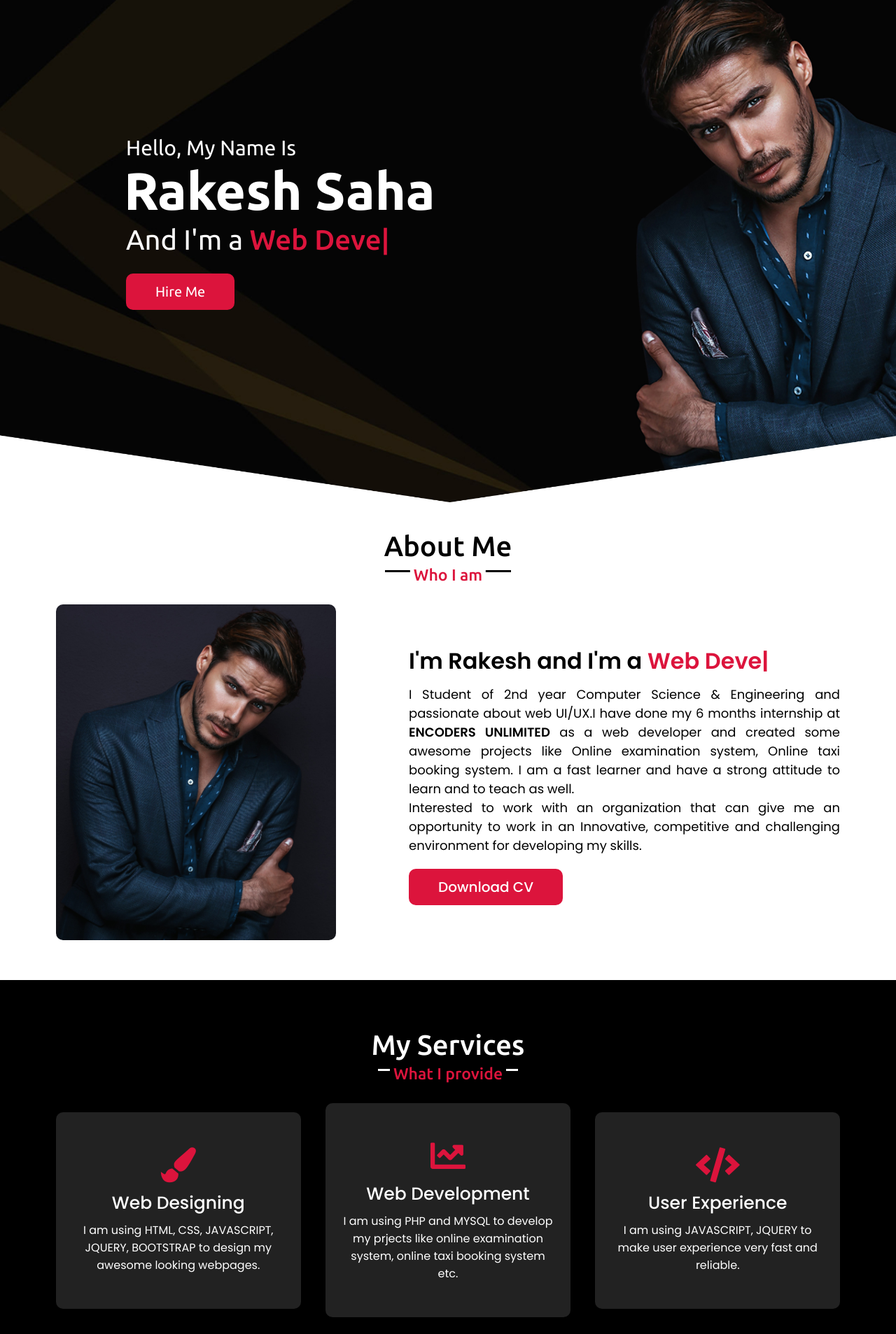
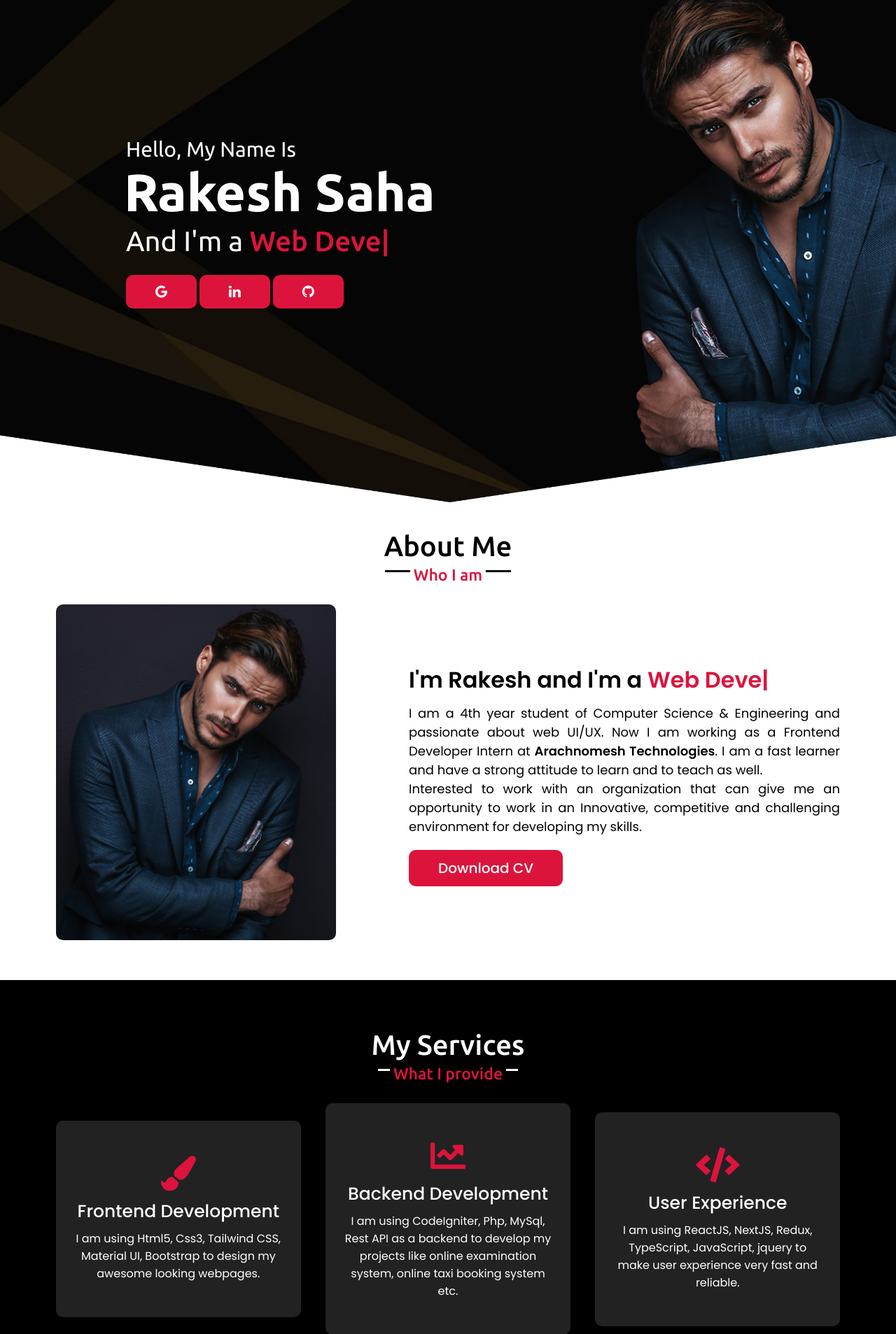
Before and after one commit to rakesh87550/portfolio-website, a PHP site: page / in a window 1280 px wide. Shown: the part 82-1989 px from the top of the page at 70% size. Run offline with PHP 8.4, Linux system fonts and the light colour scheme; some web fonts are replaced.

Commit message:
some changes are done

```diff
--- a/index.php
+++ b/index.php
@@ -2,16 +2,14 @@
 // database connection
 $conn = mysqli_connect("localhost", "root", "", "portfolio") or mysqli_errno($conn);
 $msg = "";
-    if(isset($_POST['submit']))
-    {
+if (isset($_POST['submit'])) {
     $name = mysqli_real_escape_string($conn, $_POST['name']);
     $email = mysqli_real_escape_string($conn, $_POST['email']);
     $subject = mysqli_real_escape_string($conn, $_POST['subject']);
     $message = mysqli_real_escape_string($conn, $_POST['message']);
 
     $sql = "INSERT INTO contact(name, email, subject, msg)VALUES('$name', '$email', '$subject', '$message')";
-        if(mysqli_query($conn, $sql))
-        {
+    if (mysqli_query($conn, $sql)) {
         $msg = "Successfully sent message";
     }
 }
@@ -19,6 +17,7 @@
 
 <!DOCTYPE html>
 <html lang="en">
+
 <head>
     <meta charset="UTF-8">
     <meta http-equiv="X-UA-Compatible" content="IE=edge">
@@ -28,6 +27,7 @@
     <link rel="stylesheet" href="style.css">
     <!-- font awesome -->
     <link rel="stylesheet" href="https://cdnjs.cloudflare.com/ajax/libs/font-awesome/5.15.3/css/all.min.css">
+    <link rel="stylesheet" href="https://cdnjs.cloudflare.com/ajax/libs/font-awesome/4.7.0/css/font-awesome.min.css">
     <!-- jquery cdn -->
     <script src="https://code.jquery.com/jquery-3.6.0.min.js"></script>
     <!-- typed script -->
@@ -37,8 +37,9 @@
     <!-- owl carousel script -->
     <script src="https://cdnjs.cloudflare.com/ajax/libs/OwlCarousel2/2.3.4/owl.carousel.min.js"></script>
     <!-- owl carousel cdn -->
-    <link rel="stylesheet" href="https://cdnjs.cloudflare.com/ajax/libs/OwlCarousel2/2.3.4/assets/owl.carousel.min.css"/>
+    <link rel="stylesheet" href="https://cdnjs.cloudflare.com/ajax/libs/OwlCarousel2/2.3.4/assets/owl.carousel.min.css" />
 </head>
+
 <body>
     <!-- scroll top button -->
     <div class="scroll-up-btn">
@@ -49,11 +50,13 @@
     <nav class="navbar">
         <div class="max-width">
             <ul class="menu1">
-                <li><a href="http://rakeshsaha.unaux.com/">Home</a></li>
+                <li><a href="index.php">Home</a></li>
                 <li><a href="#about">About</a></li>
                 <li><a href="#services">Services</a></li>
             </ul>
-            <div class="logo"><a href="http://rakeshsaha.unaux.com/"><<span>Rakesh Saha</span>/></a></div>
+            <div class="logo"><a href="http://rakeshsaha.unaux.com/">
+                    <<span>Rakesh Saha</span>/>
+                </a></div>
             <ul class="menu2">
                 <li><a href="#skills">Skills</a></li>
                 <li><a href="#projects">Projects</a></li>
@@ -73,7 +76,14 @@
                 <div class="text-1">Hello, My Name Is</div>
                 <div class="text-2">Rakesh Saha</div>
                 <div class="text-3">And I'm a <span class="typing"></span></div>
-                <a href="https://www.linkedin.com/in/rakesh-saha-30a427211/" target="_blank">Hire Me</a>
+                <!-- <a href="https://www.linkedin.com/in/rakesh-saha-30a427211/" target="_blank" class="hire_button">Hire Me</a> -->
+
+                <!-- start social links -->
+                <div class="social_icons">
+                    <a href="https://drive.google.com/file/d/1iRUwzQ6LUv0FYqSSd2DLIgLsRMyierR6/view?usp=sharing" target="_blank" class="fa fa-google"></a>
+                    <a href="https://www.linkedin.com/in/rakesh-saha-30a427211/" target="_blank" class="fa fa-linkedin"></a>
+                    <a href="https://github.com/rakesh87550" target="_blank" class="fa fa-github"></a>
+                </div>
             </div>
         </div>
     </section>
@@ -89,10 +99,10 @@
                 </div>
                 <div class="column right">
                     <div class="text">I'm Rakesh and I'm a <span class="typing-2"></span></div>
-                    <p>I Student of 2nd year Computer Science & Engineering and passionate about web UI/UX.I have done my 6 months internship at <b>ENCODERS UNLIMITED</b> as a web developer and created some awesome projects like Online examination system, Online taxi booking system. I am a fast learner and have a strong attitude to learn and to teach as well.</p>
+                    <p>I am a 4th year student of Computer Science & Engineering and passionate about web UI/UX. Now I am working as a Frontend Developer Intern at <b>Arachnomesh Technologies</b>. I am a fast learner and have a strong attitude to learn and to teach as well.</p>
 
                     <p>Interested to work with an organization that can give me an opportunity to work in an Innovative, competitive and challenging environment for developing my skills.</p>
-                    <a href="Rakesh's Resume.pdf" download>Download CV</a>
+                    <a href="Rakesh_Saha_CV.pdf" download>Download CV</a>
                 </div>
             </div>
         </div>
@@ -107,22 +117,22 @@
                 <div class="card">
                     <div class="box">
                         <i class="fas fa-paint-brush"></i>
-                        <div class="text">Web Designing</div>
-                        <p>I am using HTML, CSS, JAVASCRIPT, JQUERY, BOOTSTRAP to design my awesome looking webpages.</p>
+                        <div class="text">Frontend Development</div>
+                        <p>I am using Html5, Css3, Tailwind CSS, Material UI, Bootstrap to design my awesome looking webpages.</p>
                     </div>
                 </div>
                 <div class="card">
                     <div class="box">
                         <i class="fas fa-chart-line"></i>
-                        <div class="text">Web Development</div>
-                        <p>I am using PHP and MYSQL to develop my prjects like online examination system, online taxi booking system etc.</p>
+                        <div class="text">Backend Development</div>
+                        <p>I am using CodeIgniter, Php, MySql, Rest API as a backend to develop my projects like online examination system, online taxi booking system etc.</p>
                     </div>
                 </div>
                 <div class="card">
                     <div class="box">
                         <i class="fas fa-code"></i>
                         <div class="text">User Experience</div>
-                        <p>I am using JAVASCRIPT, JQUERY to make user experience very fast and reliable.</p>
+                        <p>I am using ReactJS, NextJS, Redux, TypeScript, JavaScript, jquery to make user experience very fast and reliable.</p>
                     </div>
                 </div>
             </div>
@@ -137,14 +147,17 @@
             <div class="skills-content">
                 <div class="column left">
                     <div class="text">My Creative <span>Skills & Experience</span></div>
-                    <p>I Student of 2nd year Computer Science & Engineering and passionate about web UI/UX.I have done my 6 months internship at encoders unlimited as a web developer and created some awesome projects like Online examination system, Online taxi booking system.</p>
+                    <p>I am a 4th year student of Computer Science & Engineering and passionate about web UI/UX. Now I am working as a Frontend Developer Intern at <b>Arachnomesh Technologies</b>. I am a fast learner and have a strong attitude to learn and to teach as well.</p>
                     <p>I am also love to work on wordpress development.</p>
-                    <a href="https://www.linkedin.com/in/rakesh-saha-30a427211/" target="_blank">Read More</a>
+                    <!-- start social links -->
+                    <a href="https://drive.google.com/file/d/1iRUwzQ6LUv0FYqSSd2DLIgLsRMyierR6/view?usp=sharing" target="_blank" class="fa fa-google"></a>
+                    <a href="https://www.linkedin.com/in/rakesh-saha-30a427211/" target="_blank" class="fa fa-linkedin"></a>
+                    <a href="https://github.com/rakesh87550" target="_blank" class="fa fa-github"></a>
                 </div>
                 <div class="column right">
                     <div class="bars">
                         <div class="info">
-                          <span>HTML</span>
+                            <span>ReactJS</span>
                         </div>
                         <div class="progress-line html">
                             <span></span>
@@ -152,7 +165,7 @@
                     </div>
                     <div class="bars">
                         <div class="info">
-                          <span>CSS</span>
+                            <span>NextJS</span>
                         </div>
                         <div class="progress-line css">
                             <span></span>
@@ -160,7 +173,7 @@
                     </div>
                     <div class="bars">
                         <div class="info">
-                          <span>JavaScript</span>
+                            <span>TypeScript</span>
                         </div>
                         <div class="progress-line js">
                             <span></span>
@@ -168,7 +181,7 @@
                     </div>
                     <div class="bars">
                         <div class="info">
-                          <span>PHP</span>
+                            <span>CodeIgniter</span>
                         </div>
                         <div class="progress-line php">
                             <span></span>
@@ -193,14 +206,14 @@
         <div class="max-width">
             <h2 class="title">My Projects</h2>
             <div class="carousel owl-carousel">
-                <div class="card">
+                <!-- <div class="card">
                     <div class="box">
                         <img src="img/project1.PNG" alt="">
                         <div class="text">Taxi Booking System</div>
                         <p>This is a online taxi booking system with instamojo payment gateway.</p>
                         <a href="https://sometaxi.com/" target="_blank">View Project</a>
                     </div>
-                </div>
+                </div> -->
                 <div class="card">
                     <div class="box">
                         <img src="img/project2.PNG" alt="">
@@ -217,20 +230,30 @@
                         <a href="https://encodersunlimited.com/Corona_update" target="_blank">View Project</a>
                     </div>
                 </div>
-                <!--<div class="card">
+                <div class="card">
                     <div class="box">
                         <img src="img/project4.PNG" alt="">
-                        <div class="text">Someone name</div>
-                        <p>Lorem ipsum dolor sit amet consectetur adipisicing elit.</p>
+                        <div class="text">Grade Finder Website</div>
+                        <p>This is a javascript based website to find the grade of examination.</p>
+                        <a href="https://find-grade.netlify.app/" target="_blank">View Project</a>
                     </div>
                 </div>
                 <div class="card">
                     <div class="box">
                         <img src="img/project5.PNG" alt="">
-                        <div class="text">Someone name</div>
-                        <p>Lorem ipsum dolor sit amet consectetur adipisicing elit.</p>
+                        <div class="text">Facebook Login Page</div>
+                        <p>Facebook login page using HTML5, CSS3, JavaScript, Bootstrap4.</p>
+                        <a href="https://facebook99.netlify.app/" target="_blank">View Project</a>
                     </div>
-                </div>-->
+                </div>
+                <div class="card">
+                    <div class="box">
+                        <img src="img/project6.PNG" alt="">
+                        <div class="text">Loan Calculator Website</div>
+                        <p>This is a javascript based website to find the monthly payment for loan amount.</p>
+                        <a href="https://loan-amont.netlify.app/" target="_blank">View Project</a>
+                    </div>
+                </div>
             </div>
         </div>
     </section>
@@ -297,10 +320,11 @@
     <!-- ends contact section -->
     <!-- footer section start -->
     <footer>
-        <span>Created By <a target="_blank" href="https://www.linkedin.com/in/rakesh-saha-30a427211/">Rakesh Saha</a> | <span class="far fa-copyright"></span> 2021 All rights reserved.</span>
+        <span>Created By <a target="_blank" href="https://www.linkedin.com/in/rakesh-saha-30a427211/">Rakesh Saha</a> | <span class="far fa-copyright"></span> 2022 All rights reserved.</span>
     </footer>
 
     <!-- custom js -->
     <script src="custom.js"></script>
 </body>
+
 </html>
```
Also changed, not shown: 1 other file. Lines whose indentation alone changed are shown as unchanged.
